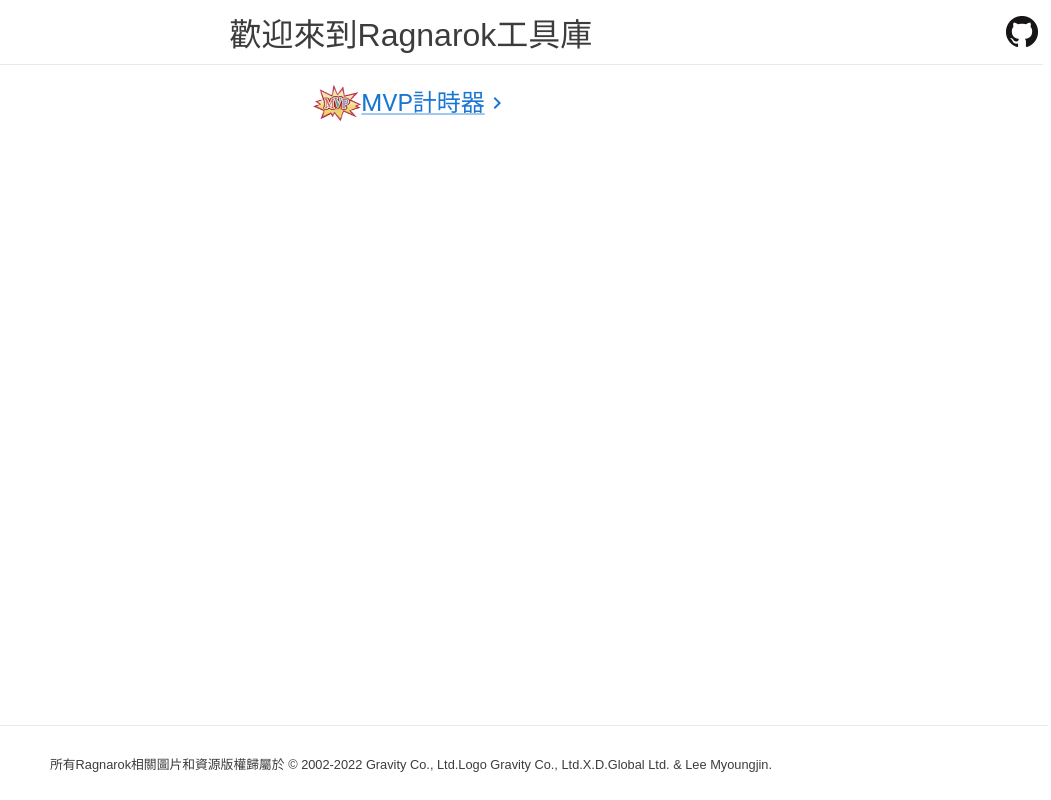
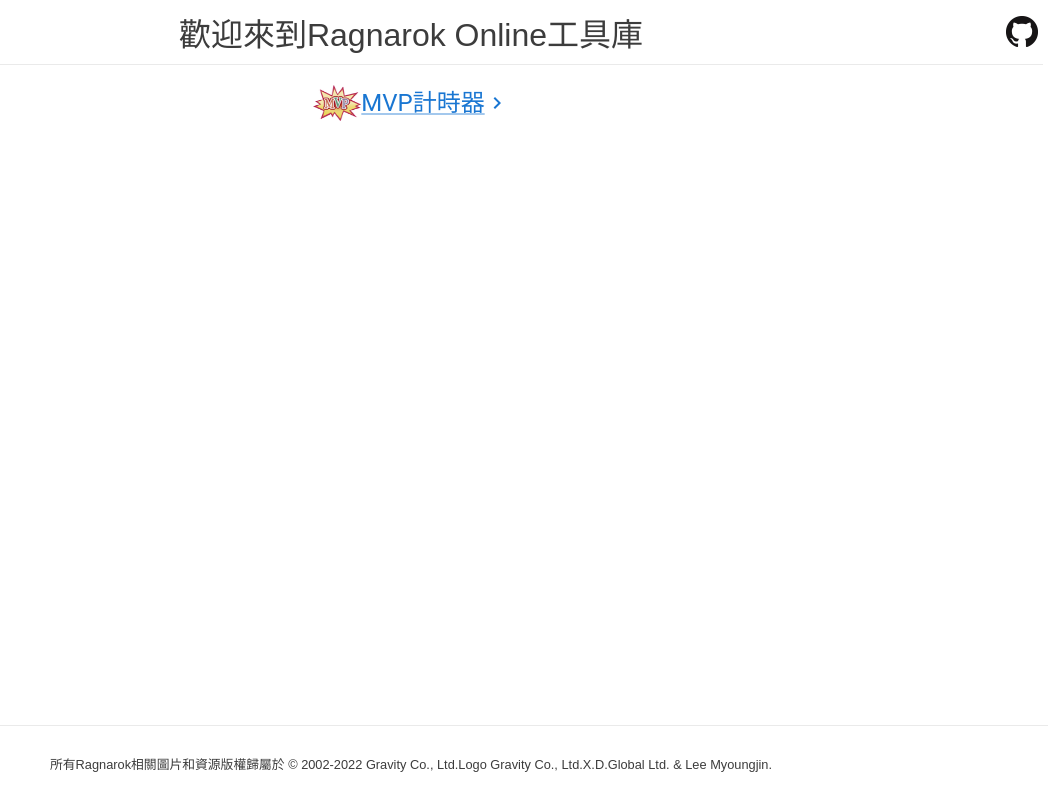
Before and after one commit to milkLisa/ro, a Next.js app: page / in a window 1280 px wide. Shown: the whole page, without its empty margins (229-1280 px from the left). Built offline with nearby package versions, Linux system fonts and the light colour scheme; a web font is replaced by a local one.

Commit message:
Change package.json scripts

```diff
--- a/src/constants/locales/en_US.js
+++ b/src/constants/locales/en_US.js
@@ -1,7 +1,7 @@
 const en_US = {
   home: {
-    title: "Ragnarok Tools",
-    welcome: "Welcome to Ragnarok Tools",
+    title: "Ragnarok Online Tools",
+    welcome: "Welcome to Ragnarok Online Tools",
     loading: "Just a moment..."
   },
   timer: {
--- a/src/constants/locales/zh_TW.js
+++ b/src/constants/locales/zh_TW.js
@@ -1,7 +1,7 @@
 const zh_TW = {
   home: {
-    title: "Ragnarok工具庫",
-    welcome: "歡迎來到Ragnarok工具庫",
+    title: "Ragnarok Online工具庫",
+    welcome: "歡迎來到Ragnarok Online工具庫",
     loading: "請稍候..."
   },
   timer: {
```
Also changed, not shown: package.json (+7 -5 lines).
